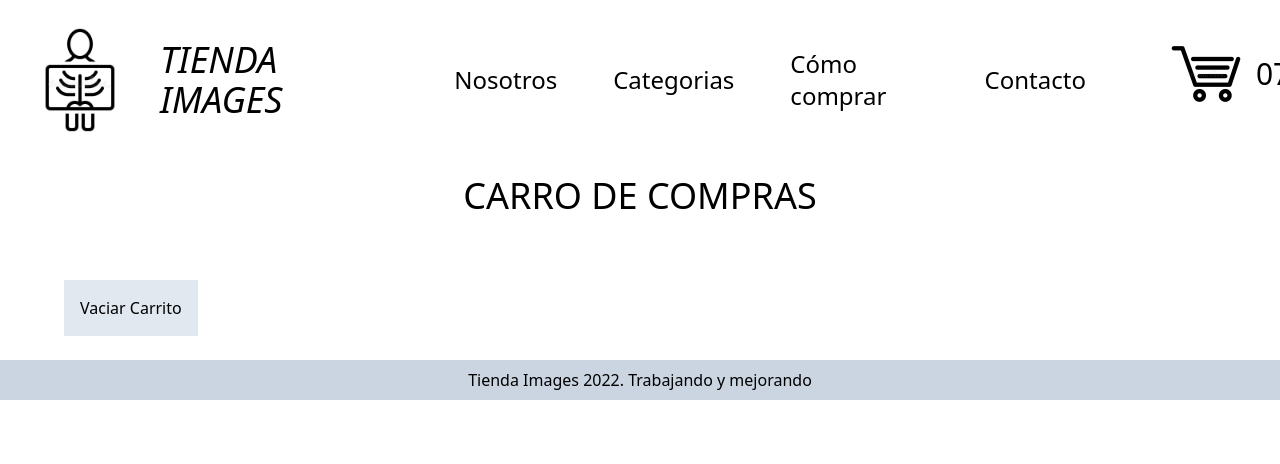
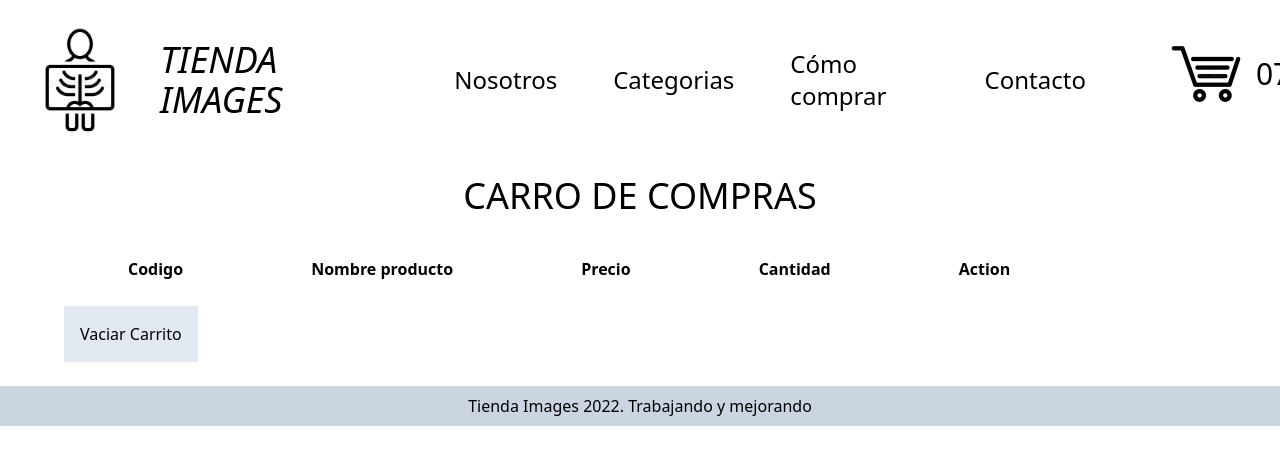
Before and after one commit to rofaba/PreEntrega3-Faure, a React (Create React App) app: page /cart in a window 1280 px wide. Shown: the top 464 px of the page. Built offline with nearby package versions, Linux system fonts and the light colour scheme.

Commit message:
add cart functions

```diff
--- a/src/components/Cart/Cart.js
+++ b/src/components/Cart/Cart.js
@@ -9,19 +9,32 @@ const Cart = () => {
     <>
       <h1 className="text-center text-4xl p-4"> CARRO DE COMPRAS</h1>
       <div className="grid-col gap-12 py-6 px-16 justify-center">
-
         {/* acá falta verificar que el carrito conteng productos */}
 
+        <tr >
+          <th className="px-16" > Codigo</th>
+          <th className="px-16" > Nombre producto</th>
+          <th className="px-16" > Precio </th>
+          <th className="px-16" > Cantidad </th>
+          <th className="px-16" > Action </th>
+        </tr>
         {cartproducts.map((product) => (
+          <>
+            <tr className="grid-col-3" >
+              <td className="px-16" >{product.id} </td>
+              <td className="px-16" >{product.name} </td>
+              <td className="px-16" >{product.price}</td>
+              <td className="px-16" >{product.qty}</td>
+              <td> componente boton eliminar del carro</td>
+            </tr>
+          </>
+        ))}
 
-
-        <p>{product.id} {product.name} {product.price} {product.qty} </p>
-
-
-        ))}
         <br></br>
-        <button className="p-4 bg-slate-200" onClick={removeItem}> Vaciar Carrito </button>
-
+        <button className="p-4 bg-slate-200" onClick={removeItem}>
+          {" "}
+          Vaciar Carrito{" "}
+        </button>
       </div>
     </>
   );
```
